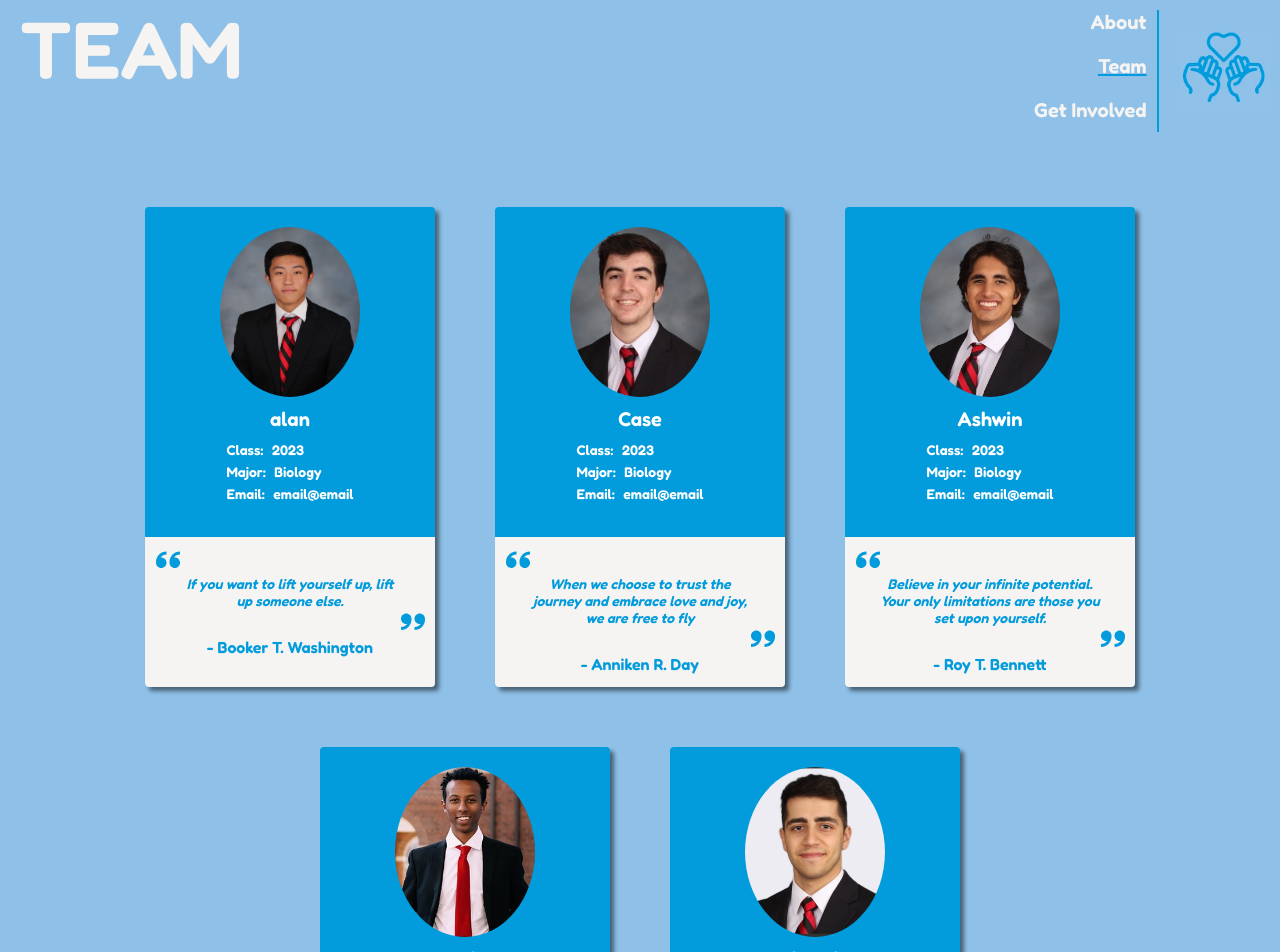
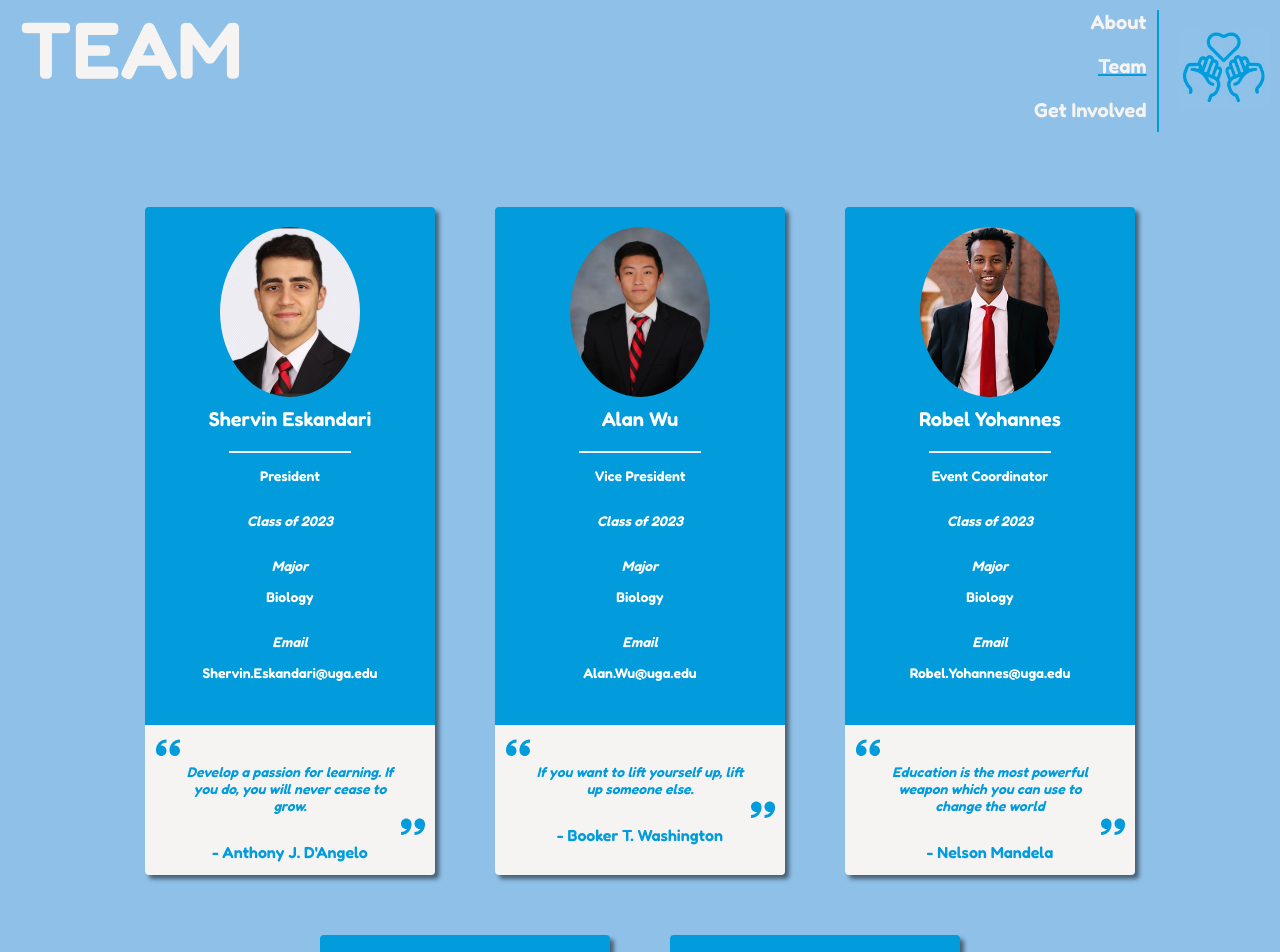
Before and after one commit to athenshelpinghand/Website, a React (Create React App) app: page /team in a window 1280 px wide. Shown: the top 952 px of the page. Built offline with nearby package versions, Linux system fonts and the light colour scheme.

Commit message:
card styles

```diff
--- a/src/components/TeamCard.js
+++ b/src/components/TeamCard.js
@@ -9,21 +9,29 @@ import {ImQuotesRight} from 'react-icons/im';
 const TeamCard = (props) => {
   return (
     <div className="teamCard">
+
       <div className="teamCardImageContainer">
         <img className="teamCardImage" src={props.img} alt="photo" />
       </div>
+
       <div className="teamCardName">{props.name}</div>
+      <div className='lineCards'/>
+        <div className="teamCardDetails">
+        <div className="">
+            <p className="">{props.role}</p>
+          </div>
+          <div className="">
+            <p className="teamCardDetailLabel">Class of {props.class}</p>
+          </div>
+          <div className="teamCardDtail">
+            <p className="teamCardDetailLabel">Major</p>
+            <p className="">{props.major}</p>
+          </div>
+          <div className="">
+            <p className="teamCardDetailLabel">Email</p>
+            <p className="">{props.email}</p>
+          </div>
 
-        <div className="teamCardDetails">
-          <div className="teamCardDetail">
-            <span className="teamCardDetailLabel">Class:</span> {props.class}
-          </div>
-          <div className="teamCardDetail">
-            <span className="teamCardDetailLabel">Major:</span> {props.major}
-          </div>
-          <div className="teamCardDetail">
-            <span className="teamCardDetailLabel">Email:</span> {props.email}
-          </div>
         </div>
         <div className="teamCardQuoteContainer">
           <ImQuotesLeft className='leftQuote' />
--- a/src/components/styles/components.css
+++ b/src/components/styles/components.css
@@ -139,7 +139,7 @@ border: 1.5px solid #029bdc;
   font-size: 14px;
   display: flex;
   flex-direction: column;
-  align-items: flex-start;
+  /* align-items: flex-start; */
   margin-bottom: 10px;
   padding-bottom: 150px;
 }
@@ -149,8 +149,7 @@ border: 1.5px solid #029bdc;
 }
 
 .teamCardDetailLabel {
-  font-weight: bold;
-  margin-right: 5px;
+  font-style: italic;
 }
 
 .teamCardQuoteContainer {
@@ -195,3 +194,10 @@ border: 1.5px solid #029bdc;
 .credit {
   color:#029bdc;
 }
+
+.lineCards {
+  /* margin-right: 20px; */
+margin-top: 10px;
+width: 120px;
+border: 1px solid #f6f4f2;
+}
--- a/src/pages/Team.js
+++ b/src/pages/Team.js
@@ -20,55 +20,57 @@ return (
 <p className = "pageTitle">TEAM</p>
 <div className = "teamPage">
 <TeamCard
-name = "alan"
-img = {Alan}
-role="coordinator"
+name = "Shervin Eskandari"
+img = {Shervin}
+role="President"
 class="2023"
 major="Biology"
-email="email@email"
+email="Shervin.Eskandari@uga.edu"
+quote="Develop a passion for learning. If you do, you will never cease to grow."
+credit = "Anthony J. D'Angelo"
+/>
+<TeamCard
+name = "Alan Wu"
+img = {Alan}
+role="Vice President"
+class="2023"
+major="Biology"
+email="Alan.Wu@uga.edu"
 quote="If you want to lift yourself up, lift up someone else."
 credit = "Booker T. Washington"
 />
 <TeamCard
-name = "Case"
-img = {Case}
-role="coordinator"
+name = "Robel Yohannes"
+img = {Rob}
+role="Event Coordinator"
 class="2023"
 major="Biology"
-email="email@email"
-quote="When we choose to trust the journey and embrace love and joy, we are free to fly"
+email="Robel.Yohannes@uga.edu"
+quote="Education is the most powerful weapon which you can use to change the world"
+credit = "Nelson Mandela"
+/>
+
+<TeamCard
+name = "Case Condon"
+img = {Case}
+role="Treasurer"
+class="2023"
+major="Management Information Systems"
+email="Case.condon@uga.edu"
+quote="When we choose to trust the journey and embrace love and joy, we are free to fly."
 credit = "Anniken R. Day"
 />
 <TeamCard
-name = "Ashwin"
+name = "Ashwin Gidwani"
 img = {Ashwin}
-role="coordinator"
+role="Secretary"
 class="2023"
-major="Biology"
-email="email@email"
+major="Management Information Systems"
+email="Ashwin.gidwani@uga.edu"
 quote="Believe in your infinite potential. Your only limitations are those you set upon yourself."
 credit = "Roy T. Bennett"
 />
-<TeamCard
-name = "Rob"
-img = {Rob}
-role="coordinator"
-class="2023"
-major="Biology"
-email="email@email"
-quote="Education is the most powerful weapon which you can use to change the world"
-credit = "Nelson Mandela"
-/>
-<TeamCard
-name = "Shervin"
-img = {Shervin}
-role="coordinator"
-class="2023"
-major="Biology"
-email="email@email"
-quote="Develop a passion for learning. If you do, you will never cease to grow."
-credit = "Anthony J. D'Angelo"
-/>
+
 
 </div>
 </div>
```
